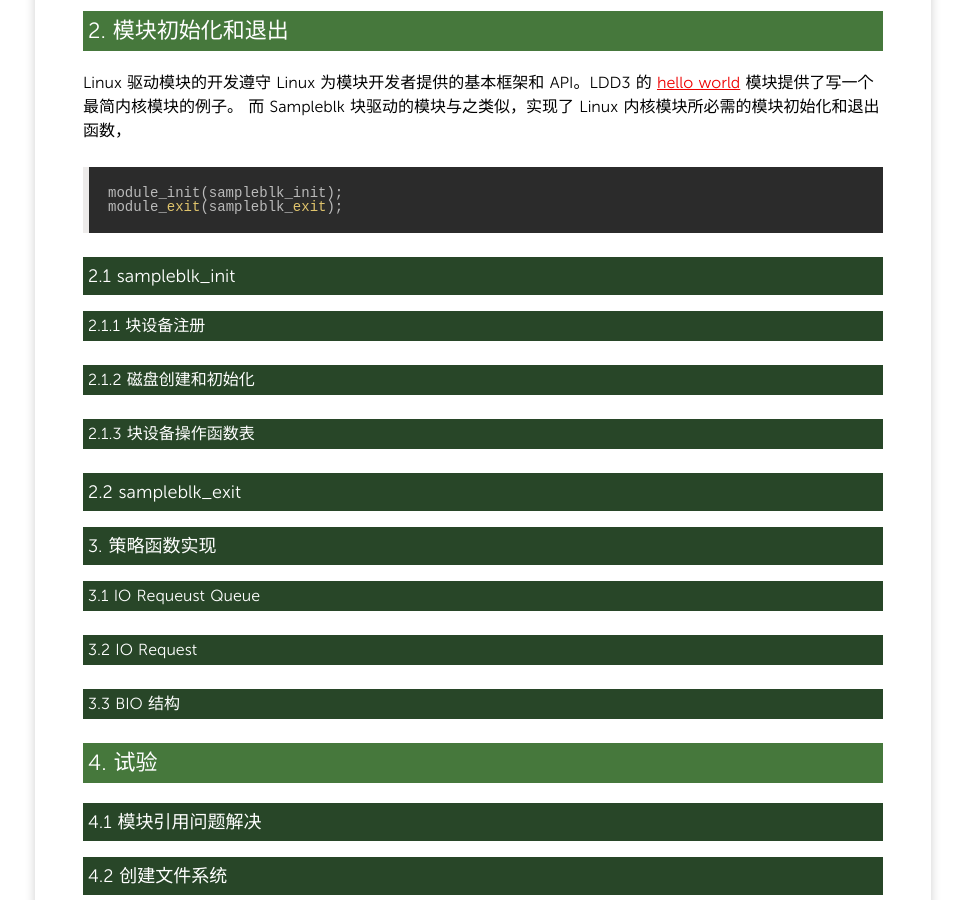
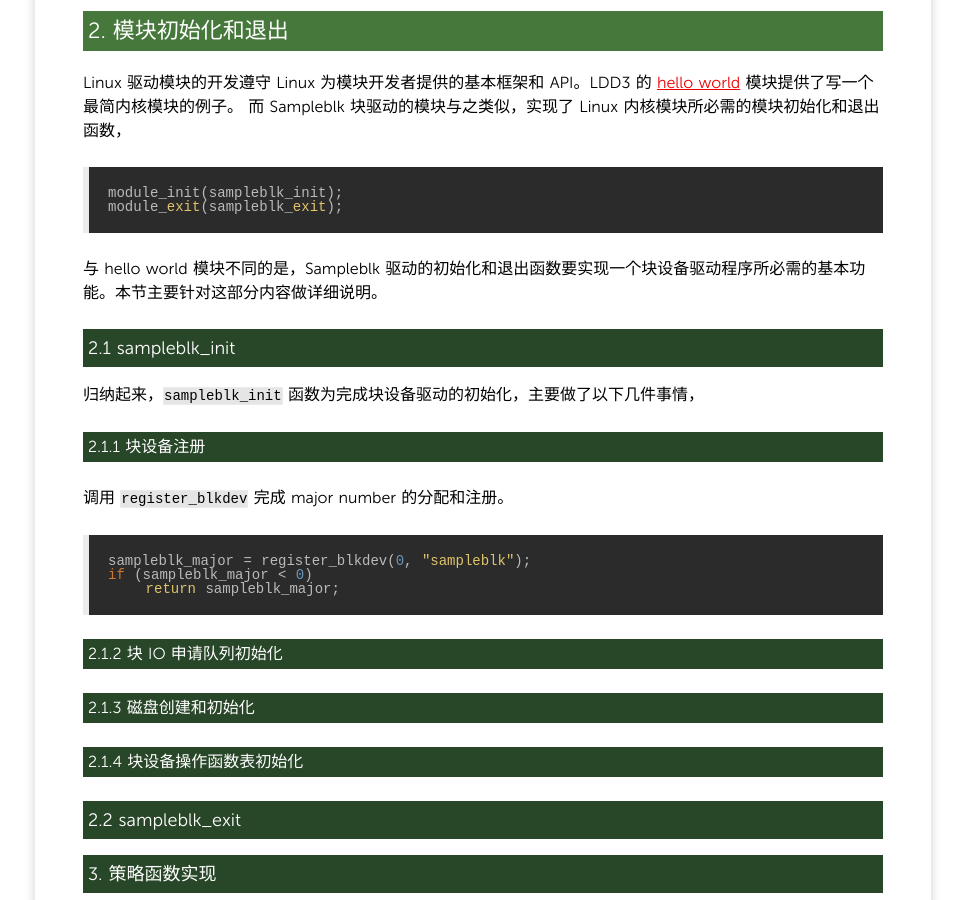
Before and after one commit to yangoliver/yangoliver.github.io, a Jekyll site: the page built from _posts/2016/2016-04-29-linux-block-driver-basic-1.md, in a window 1280 px wide and 900 px high, scrolled down 709 px. Shown: the whole window, without its empty margins (157-1122 px from the left). Built offline with Jekyll 4.4.1, drawn with Linux system fonts in a browser that asks for light colours; comment, search, counter and statistics services are not loaded.

Commit message:
update: init routine description

```diff
--- a/_posts/2016/2016-04-29-linux-block-driver-basic-1.md
+++ b/_posts/2016/2016-04-29-linux-block-driver-basic-1.md
@@ -30,13 +30,28 @@ Linux 驱动模块的开发遵守 Linux 为模块开发者提供的基本框架
 	module_init(sampleblk_init);
 	module_exit(sampleblk_exit);
 
+与 hello world 模块不同的是，Sampleblk 驱动的初始化和退出函数要实现一个块设备驱动程序所必需的基本功能。本节主要针对这部分内容做详细说明。
+
 #### 2.1 sampleblk_init
+
+归纳起来，`sampleblk_init` 函数为完成块设备驱动的初始化，主要做了以下几件事情，
 
 ##### 2.1.1 块设备注册
 
-##### 2.1.2 磁盘创建和初始化
+调用 `register_blkdev` 完成 major number 的分配和注册。
 
-##### 2.1.3 块设备操作函数表
+    sampleblk_major = register_blkdev(0, "sampleblk");
+    if (sampleblk_major < 0)
+        return sampleblk_major;
+
+##### 2.1.2 块 IO 申请队列初始化
+
+
+##### 2.1.3 磁盘创建和初始化
+
+
+##### 2.1.4 块设备操作函数表初始化
+
 
 #### 2.2 sampleblk_exit
 
```
